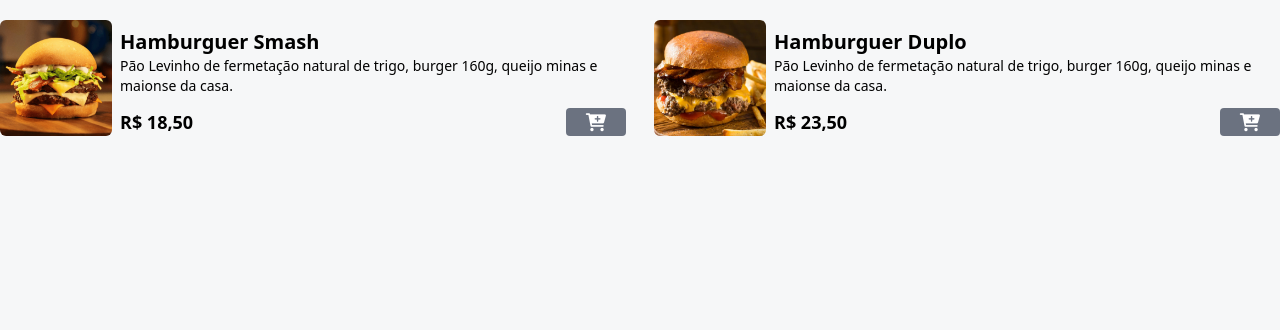
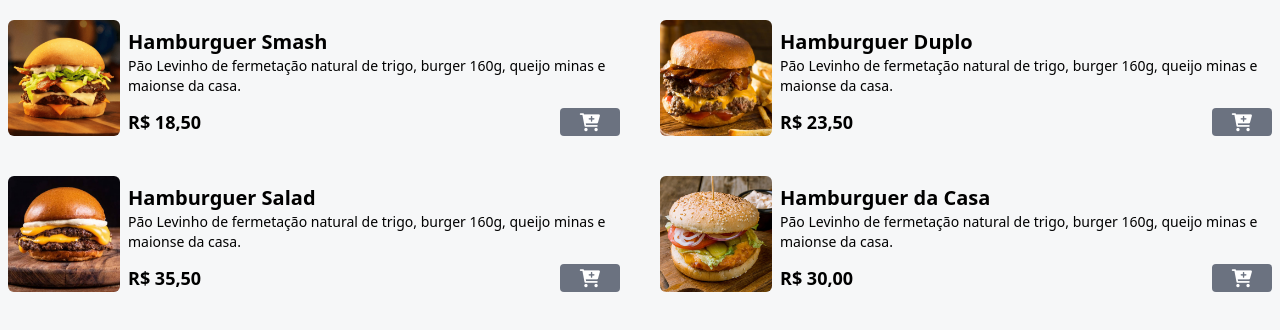
Before and after one commit to claudiney63/cardapio-online, a website: page index.html in a window 1280 px wide. Shown: the part 496-826 px from the top of the page. Before the commit the page ends 800 px from the top, so only its background shows below. Drawn offline with Linux system fonts and the light colour scheme.

Commit message:
Update menu layout and add new products

```diff
--- a/index.html
+++ b/index.html
@@ -47,7 +47,7 @@
     <!-- Inicio Menu -->
 
     <div id="menu">
-      <main class="grid grid-cols-1 md:grid-cols-2 gap-7 mx-auto max-w-7xl">
+      <main class="grid grid-cols-1 md:grid-cols-2 gap-7 md:gap-10 mx-auto max-w-7xl px-2 mb-16">
         <!-- Produto Item -->
         <div class="flex gap-2">
           <img
@@ -95,6 +95,54 @@
             </div>
           </div>
           <!-- Fim Produto Item -->
+
+          <!-- Produto Item -->
+        <div class="flex gap-2">
+            <img
+              src="./assets/hamb-3.png"
+              alt="Hamburguer Salad"
+              class="w-28 h--28 rounded-md hover:scale-110 hover:-rotate-2 duration-300"
+            />
+
+            <div>
+              <h3 class="text-xl font-bold mt-2">Hamburguer Salad</h3>
+              <p class="text-sm">Pão Levinho de fermetação natural de trigo, burger 160g, queijo minas e maionse da casa.</p>
+
+              <div class="flex items-center gap-2 justify-between mt-3">
+                <p class="font-bold text-lg">R$ 35,50</p>
+                <button class="bg-gray-500 px-5 rounded add-to-cart-btn"
+                data-name="Hamburguer Salad"
+                data-price="35.50">
+                  <i class="fa fa-cart-plus text-lg text-white"></i>
+                </button>
+              </div>
+            </div>
+          </div>
+          <!-- Fim Produto Item -->
+
+          <!-- Produto Item -->
+        <div class="flex gap-2">
+            <img
+              src="./assets/hamb-4.png"
+              alt="Hamburguer da Casa"
+              class="w-28 h--28 rounded-md hover:scale-110 hover:-rotate-2 duration-300"
+            />
+
+            <div>
+              <h3 class="text-xl font-bold mt-2">Hamburguer da Casa</h3>
+              <p class="text-sm">Pão Levinho de fermetação natural de trigo, burger 160g, queijo minas e maionse da casa.</p>
+
+              <div class="flex items-center gap-2 justify-between mt-3">
+                <p class="font-bold text-lg">R$ 30,00</p>
+                <button class="bg-gray-500 px-5 rounded add-to-cart-btn"
+                data-name="Hamburguer da Casa"
+                data-price="30.00">
+                  <i class="fa fa-cart-plus text-lg text-white"></i>
+                </button>
+              </div>
+            </div>
+          </div>
+          <!-- Fim Produto Item -->
       </main>
     </div>
   </body>
```
Also changed, not shown: styles/output.css.
